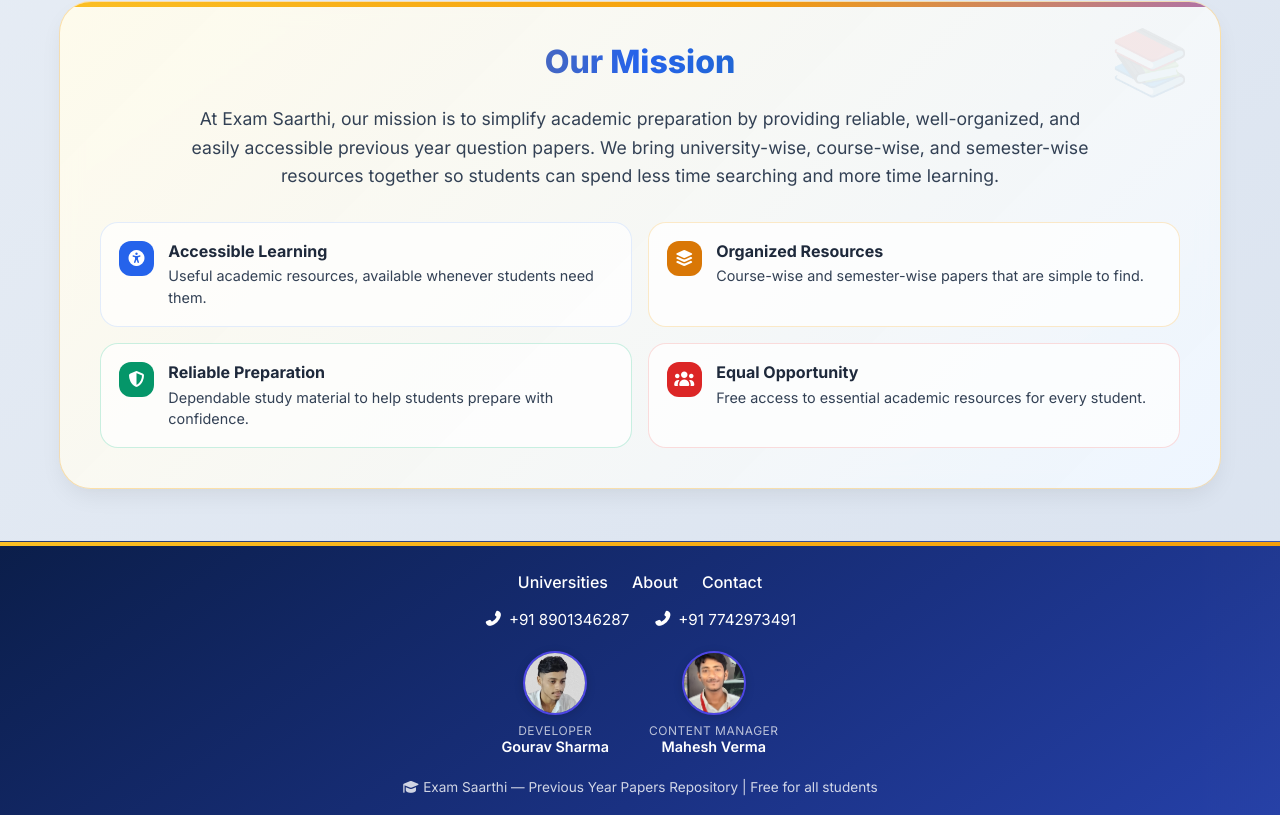
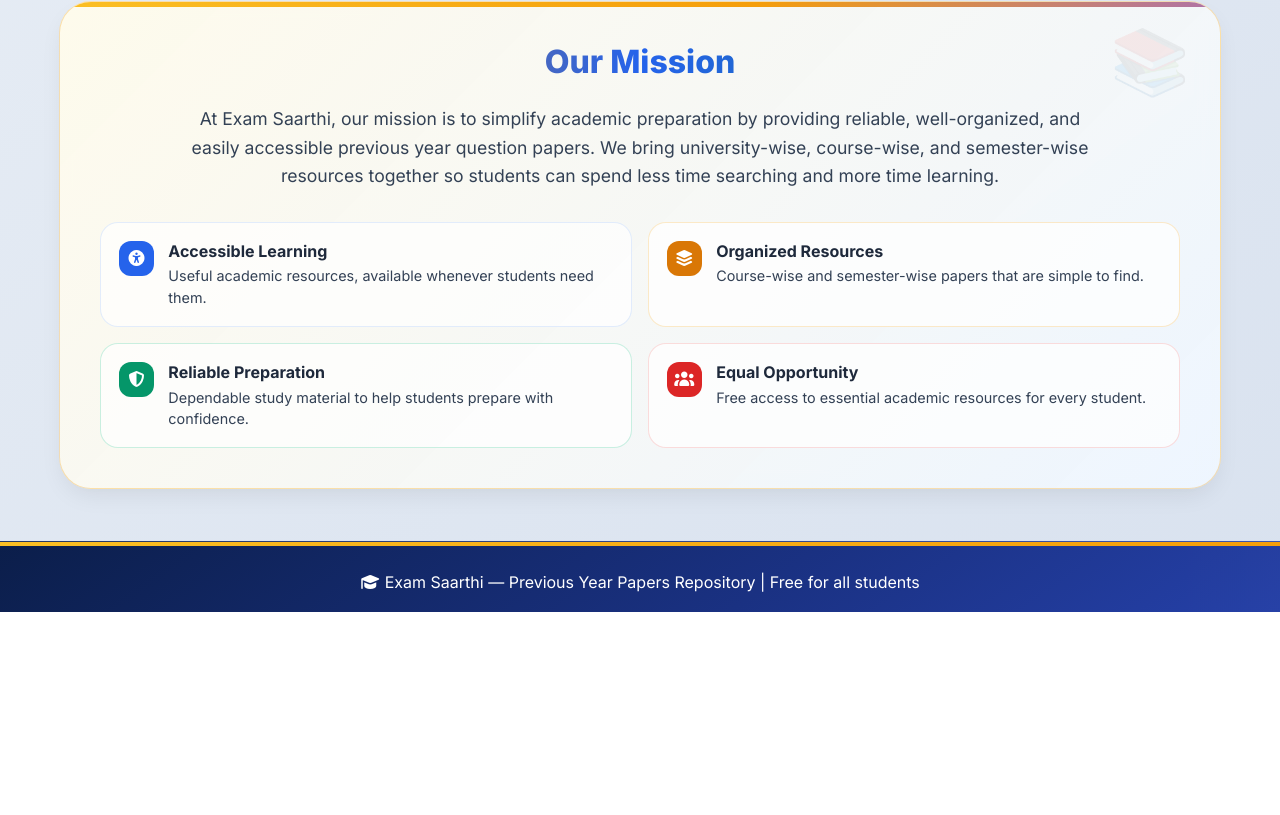
Before and after one commit to pandit777/Exam-Saarthi, a React (Vite) app in the folder frontend/: page / in a window 1280 px wide. Shown: the part 1633-2448 px from the top of the page. After the commit the page ends 2245 px from the top, so only its background shows below. Built offline with nearby package versions, Linux system fonts and the light colour scheme; no server answers.

Commit message:
Update Footer.jsx

```diff
--- a/frontend/src/components/Footer.jsx
+++ b/frontend/src/components/Footer.jsx
@@ -1,60 +1,9 @@
 import React from 'react';
-import { Link } from 'react-router-dom';
-import devImg from '../assets/Dev.jpg';
-import editImg from '../assets/Edit.jpeg';
 
 function Footer() {
   return (
     <footer>
-      <div className="footer-links">
-        <Link to="/university">Universities</Link>
-        <Link to="/about">About</Link>
-        <Link to="/contact">Contact</Link>
-      </div>
-
-      {/* ===== CONTACT NUMBERS ===== */}
-      <div className="footer-contacts">
-        <a href="tel:8901346287" className="footer-contact-item">
-          <i className="fas fa-phone-alt"></i> +91 8901346287
-        </a>
-        <a href="tel:7742973491" className="footer-contact-item">
-          <i className="fas fa-phone-alt"></i> +91 7742973491
-        </a>
-      </div>
-
-      {/* ===== TEAM / CREDITS ===== */}
-      <div className="footer-team">
-        <div className="team-member">
-          <img
-            src={devImg}
-            alt="Developer"
-            className="team-img"
-            onError={(e) => (e.target.style.display = 'none')}
-          />
-          <div className="team-info">
-            <span className="team-role">Developer</span>
-            <span className="team-name">Gourav Sharma</span>
-          </div>
-        </div>
-
-        <div className="team-member">
-          <img
-            src={editImg}
-            alt="Content Manager"
-            className="team-img"
-            onError={(e) => (e.target.style.display = 'none')}
-          />
-          <div className="team-info">
-            <span className="team-role">Content Manager</span>
-            <span className="team-name">Mahesh Verma</span>
-          </div>
-        </div>
-      </div>
-
-      <p className="footer-tagline">
-        <i className="fas fa-graduation-cap"></i> Exam Saarthi — Previous Year
-        Papers Repository | Free for all students
-      </p>
+      <p><i className="fas fa-graduation-cap"></i> Exam Saarthi — Previous Year Papers Repository | Free for all students</p>
     </footer>
   );
 }
```
